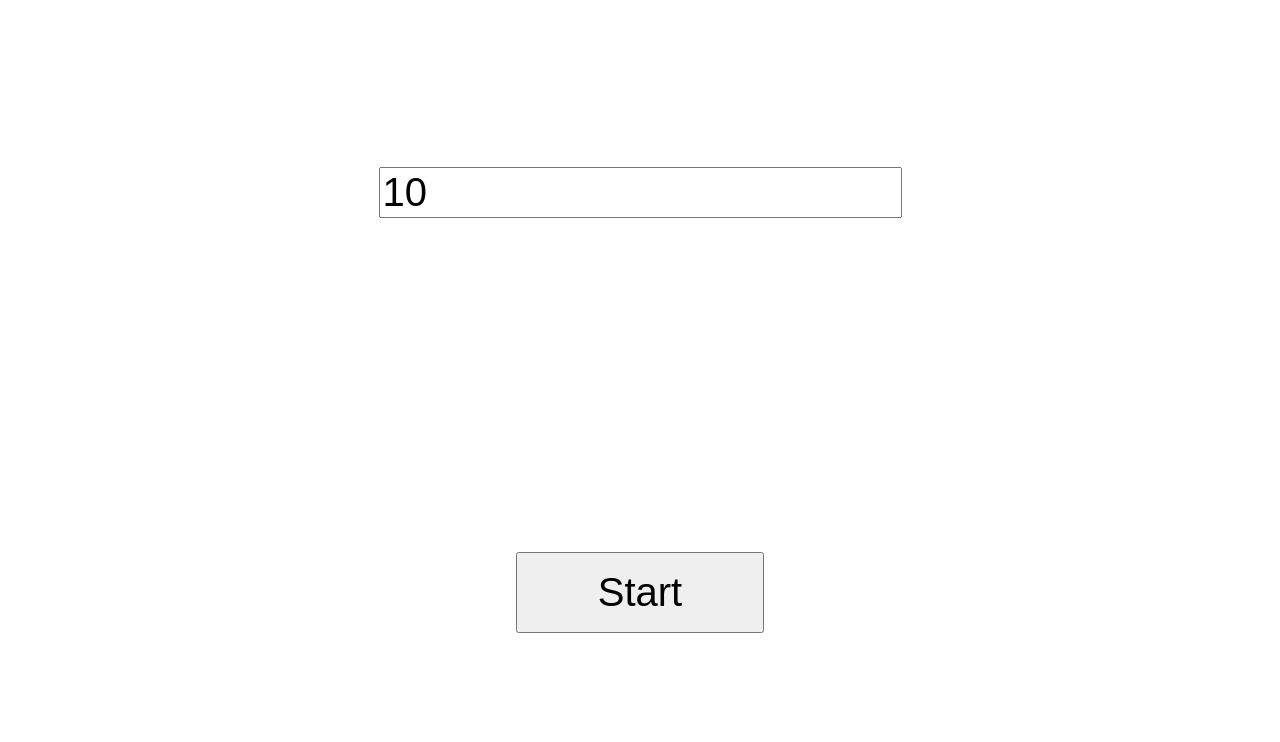
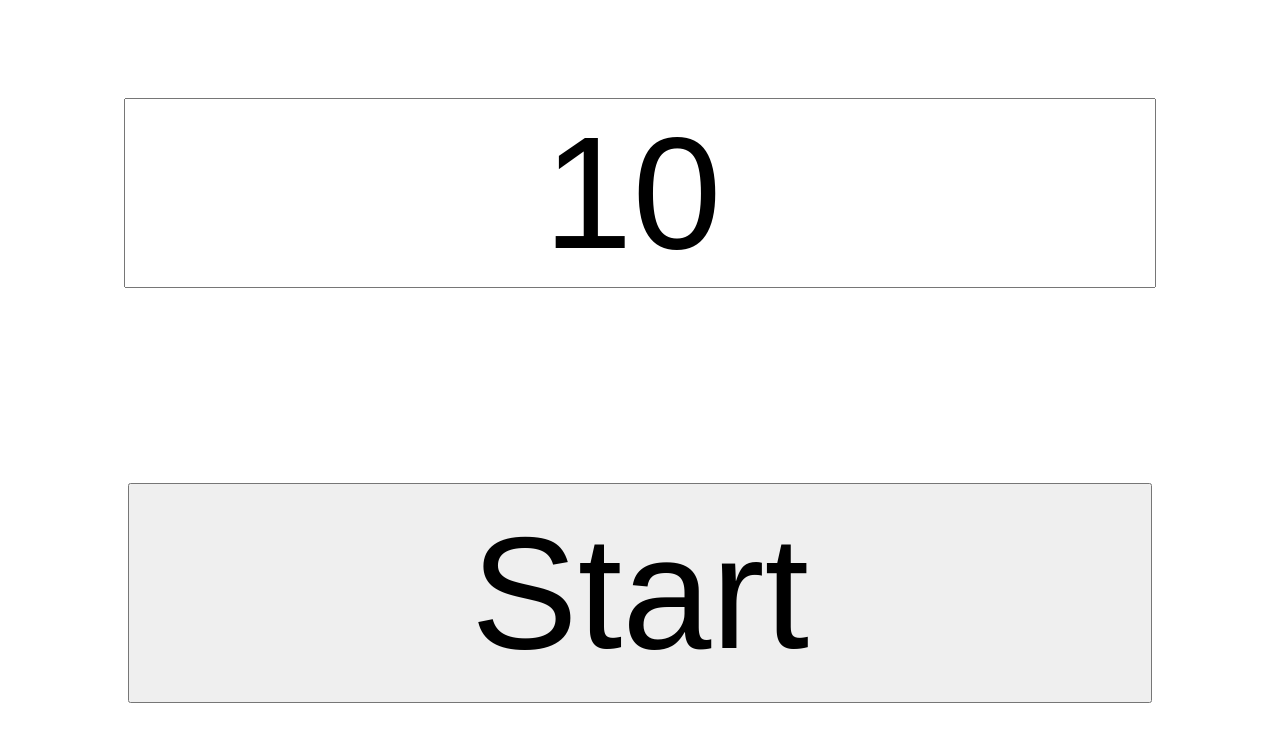
Before and after one commit to CarpeNecopinum/carpenecopinum.github.io, a plain HTML site: page teamdist/index.html in a window 1280 px wide. Drawn offline with Linux system fonts and the light colour scheme.

Commit message:
Style changes

```diff
--- a/teamdist/index.html
+++ b/teamdist/index.html
@@ -2,6 +2,7 @@
 <html>
 <head>
     <link href="style.css" rel="stylesheet" />
+    <meta name="viewport" content="width=device-width, initial-scale=1.0, user-scalable=no">
 </head>
 <body>
 
--- a/teamdist/style.css
+++ b/teamdist/style.css
@@ -23,7 +23,9 @@ body {
 }
 
 #setup input, #setup button {
-    font-size: 5vmin;
+    font-size: 20vmin;
+    width: 80vw;
+    text-align: center;
 }
 
 #setup button {
```
